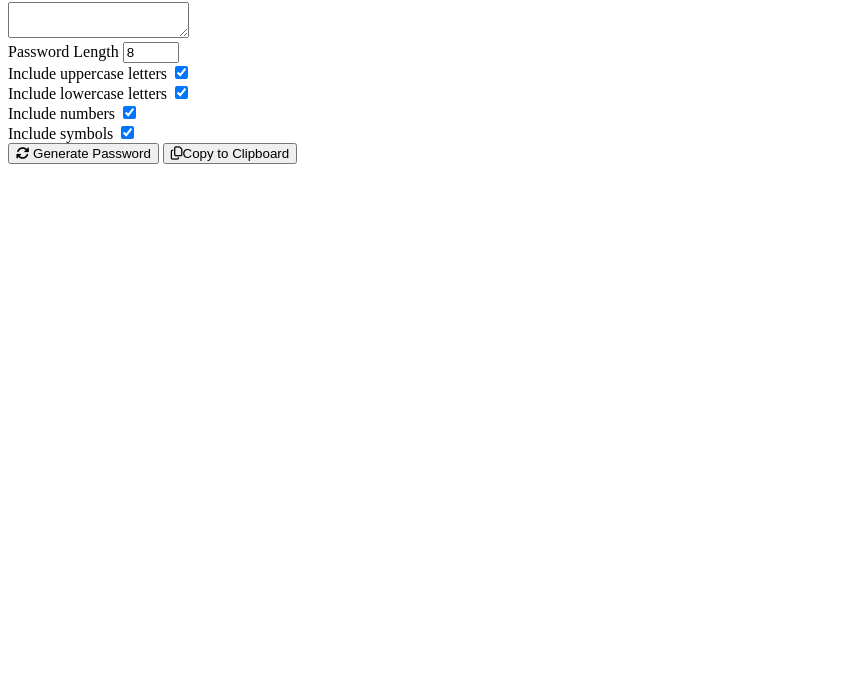
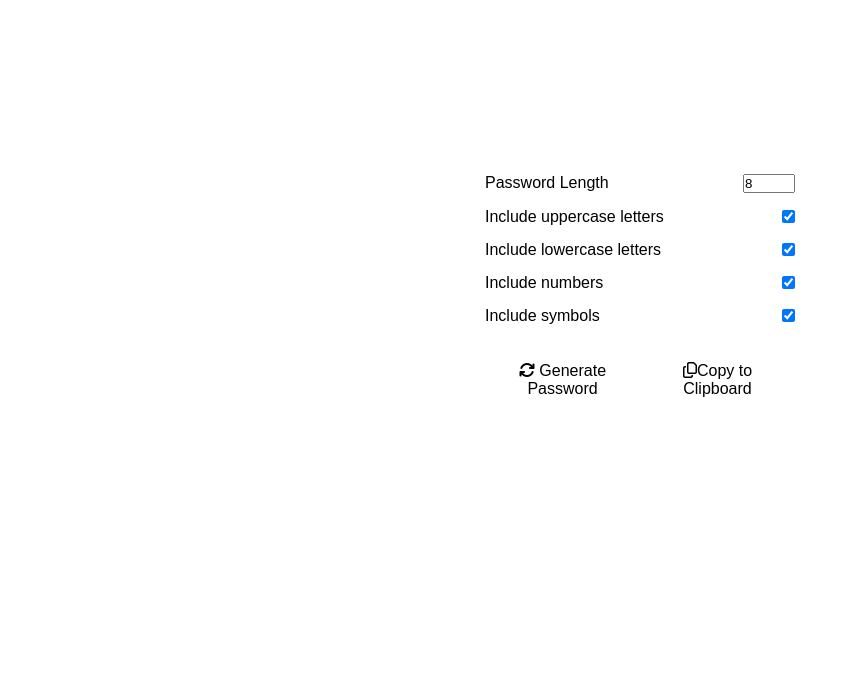
Before and after one commit to hermestaff/Password-generator, a plain HTML site: page index.html in a window 1280 px wide. Shown: the part 107-800 px from the top of the page, without its empty margins (0-850 px from the left). Drawn offline with Linux system fonts and the light colour scheme.

Commit message:
added external css styling, and fixed typos in the html

```diff
--- a/index.html
+++ b/index.html
@@ -85,7 +85,7 @@
             <textarea id="result" readonly></textarea>
         </div>
         <div class="settings">
-            <div clas="setting">
+            <div class="setting">
                 <label>Password Length</label>
                 <input type="number" id="length" min="4" max="20" value="8">
             </div>
--- a/style.css
+++ b/style.css
@@ -23,3 +23,103 @@
     --filter2: drop-shadow(-4px -4px 6px #2c2c2c) drop-shadow(4px 4px 6px #000000);
     --filter3: drop-shadow(-2px -2px 3px #2c2c2c) drop-shadow(2px 2px 3px #000000);
 }
+
+* {
+    box-sizing: border-box;
+    margin: 0;
+    padding: 0;
+}
+
+body {
+    background-color: var(--bg-color);
+    color: var(--color);
+    font-family: "Multi", sans-serif;
+}
+
+p {
+    margin: 5px 0;
+}
+
+h2 {
+    margin: 10px 0 20px;
+    text-align: center;
+}
+
+.container {
+    padding: 20px;
+    width: 350px;
+    max-width: 100%;
+    background: var(--bg-color);
+    border: 12px solid var(--bg-color);
+    filter: var(--filter1);
+    margin: auto;
+}
+
+.result-container {
+    background-color: var(--bg-color);
+    border: 12px solid var (--bg-color);
+    filter: var(--filter2);
+    display: flex;
+    justify-content: flex-start;
+    align-items: center;
+    position: relative;
+    font-size: 18px;
+    letter-spacing: 1px;
+    height: 60px;
+    width: 100%;
+    margin-bottom: 35%;
+}
+
+textarea {
+    background: none;
+    border: none;
+    color: var(--color);
+    font-size: 20px;
+    margin-top: auto;
+    outline: none;
+    resize: none;
+}
+
+.result-container .btn {
+    font-size: 20px;
+    position: absolute;
+    top: 5px;
+    right: 5px;
+    height: 40px;
+    width: 40px;
+}
+
+.buttons {
+    display: flex;
+}
+
+.btn {
+    width: 50%;
+    border: none;
+    color: var(--color);
+    cursor: pointer;
+    font-size: 16px;
+    padding: 8px 12px;
+    margin: 14px 5px 7px 5px;
+    background-color: var(--bg-color);
+    filter: var(--filter2);
+}
+
+.btn:hover {
+    filter: var(--filter3);
+    transition: 0.3s ease-in-out;
+}
+
+.setting {
+    display: flex;
+    justify-content: space-between;
+    align-items: center;
+    margin: 15px 0;
+}
+
+@media screen and (max-width:768px) {
+    .result-container {
+        font-size: 14px;
+        height: 50px;
+    }
+}
```
